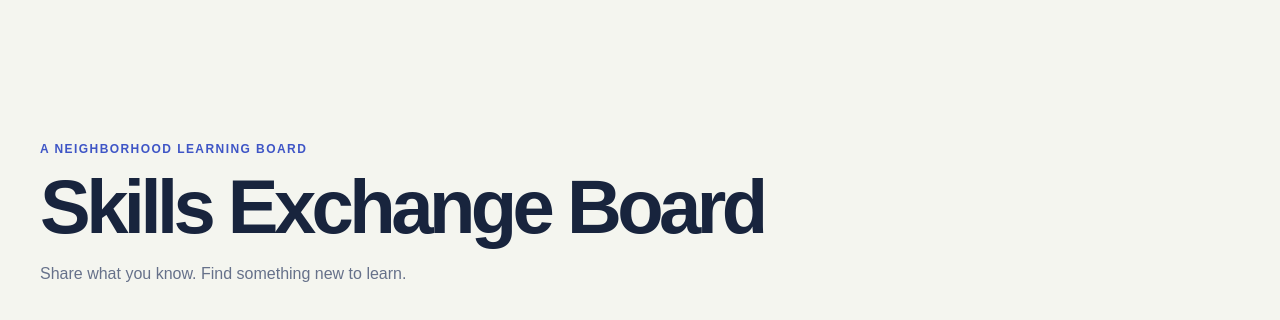
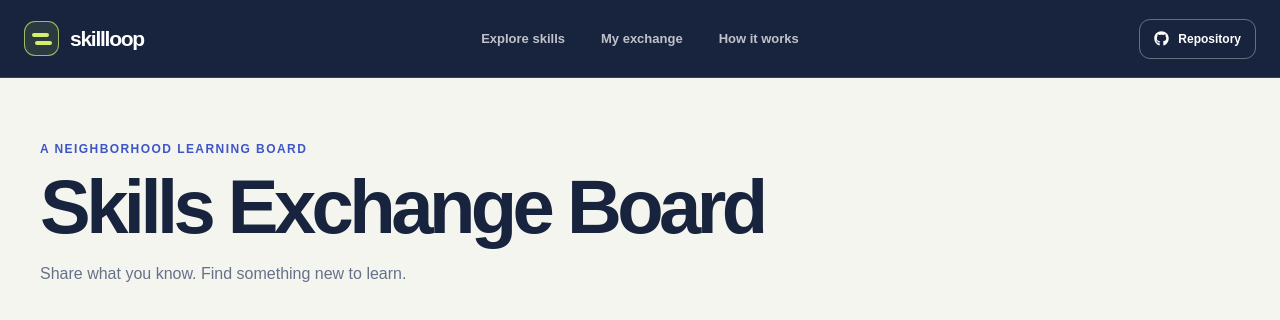
Before and after one commit to a2rp/skills-exchange-board, a React (Vite) app: page / in a window 1280 px wide. Shown: the top 320 px of the page. Built offline with nearby package versions, Linux system fonts and the light colour scheme.

Commit message:
feat: add fixed navigation header

```diff
--- a/src/App.jsx
+++ b/src/App.jsx
@@ -1,7 +1,9 @@
+import SiteHeader from "./components/siteHeader/index.jsx";
 import styles from "./App.module.css";
 
 const App = () => (
-    <div className={styles.appShell}>
+    <div className={styles.appShell} id="top">
+        <SiteHeader />
         <main className={styles.pageContent}>
             <p className={styles.label}>A neighborhood learning board</p>
             <h1>Skills Exchange Board</h1>
--- /dev/null
+++ b/src/components/siteHeader/index.jsx
@@ -0,0 +1,96 @@
+import { useEffect, useRef, useState } from "react";
+import { FaBars, FaGithub, FaXmark } from "react-icons/fa6";
+import styles from "./styles.module.css";
+
+const navigationLinks = [
+    { href: "#exchange-board", label: "Explore skills" },
+    { href: "#your-card", label: "My exchange" },
+    { href: "#how-it-works", label: "How it works" },
+];
+
+const SiteHeader = () => {
+    const [menuOpen, setMenuOpen] = useState(false);
+    const headerRef = useRef(null);
+
+    useEffect(() => {
+        if (!menuOpen) {
+            return undefined;
+        }
+
+        const closeOnOutsideClick = (event) => {
+            if (!headerRef.current?.contains(event.target)) {
+                setMenuOpen(false);
+            }
+        };
+        const closeOnEscape = (event) => {
+            if (event.key === "Escape") {
+                setMenuOpen(false);
+            }
+        };
+
+        document.addEventListener("pointerdown", closeOnOutsideClick);
+        document.addEventListener("keydown", closeOnEscape);
+
+        return () => {
+            document.removeEventListener("pointerdown", closeOnOutsideClick);
+            document.removeEventListener("keydown", closeOnEscape);
+        };
+    }, [menuOpen]);
+
+    const closeMenu = () => setMenuOpen(false);
+
+    return (
+        <header className={styles.siteHeader} ref={headerRef}>
+            <div className={styles.inner}>
+                <a className={styles.brand} href="#top" aria-label="Skillloop home">
+                    <span className={styles.brandIcon} aria-hidden="true">
+                        <span />
+                        <span />
+                    </span>
+                    <span>skillloop</span>
+                </a>
+
+                <nav
+                    className={menuOpen ? styles.navOpen : styles.nav}
+                    id="site-navigation"
+                    aria-label="Main navigation"
+                >
+                    {navigationLinks.map((link) => (
+                        <a
+                            className={styles.navLink}
+                            href={link.href}
+                            key={link.href}
+                            onClick={closeMenu}
+                        >
+                            {link.label}
+                        </a>
+                    ))}
+                </nav>
+
+                <div className={styles.actions}>
+                    <a
+                        className={styles.repositoryLink}
+                        href="https://github.com/a2rp/skills-exchange-board"
+                        target="_blank"
+                        rel="noreferrer"
+                    >
+                        <FaGithub aria-hidden="true" />
+                        <span>Repository</span>
+                    </a>
+                    <button
+                        className={styles.menuButton}
+                        type="button"
+                        aria-label={menuOpen ? "Close menu" : "Open menu"}
+                        aria-expanded={menuOpen}
+                        aria-controls="site-navigation"
+                        onClick={() => setMenuOpen((open) => !open)}
+                    >
+                        {menuOpen ? <FaXmark aria-hidden="true" /> : <FaBars aria-hidden="true" />}
+                    </button>
+                </div>
+            </div>
+        </header>
+    );
+};
+
+export default SiteHeader;
--- /dev/null
+++ b/src/components/siteHeader/styles.module.css
@@ -0,0 +1,181 @@
+.siteHeader {
+    position: fixed;
+    z-index: 20;
+    inset: 0 0 auto;
+    height: 78px;
+    border-bottom: 1px solid rgba(255, 255, 255, 0.14);
+    background: var(--ink);
+    color: #fff;
+
+    .inner {
+        display: grid;
+        grid-template-columns: 1fr auto 1fr;
+        align-items: center;
+        width: min(100% - 48px, 1320px);
+        height: 100%;
+        margin: 0 auto;
+    }
+
+    .brand {
+        display: inline-flex;
+        align-items: center;
+        gap: 11px;
+        width: fit-content;
+        color: #fff;
+        font-size: 21px;
+        font-weight: 800;
+        letter-spacing: -0.06em;
+    }
+
+    .brandIcon {
+        display: grid;
+        width: 35px;
+        height: 35px;
+        padding: 7px;
+        place-content: center;
+        gap: 4px;
+        border: 1px solid rgba(213, 239, 104, 0.7);
+        border-radius: 11px;
+        background: rgba(213, 239, 104, 0.1);
+
+        span {
+            display: block;
+            width: 17px;
+            height: 4px;
+            border-radius: 4px;
+            background: var(--lime);
+        }
+
+        span:first-child {
+            margin-right: 3px;
+        }
+
+        span:last-child {
+            margin-left: 3px;
+        }
+    }
+
+    .nav {
+        display: flex;
+        align-items: center;
+        gap: 8px;
+    }
+
+    .navLink {
+        padding: 9px 13px;
+        border: 1px solid transparent;
+        border-radius: 10px;
+        color: rgba(255, 255, 255, 0.72);
+        font-size: 13px;
+        font-weight: 700;
+        transition: border-color 160ms ease, box-shadow 160ms ease;
+
+        &:hover,
+        &:focus-visible {
+            border-color: rgba(213, 239, 104, 0.55);
+            box-shadow: 0 0 0 3px rgba(213, 239, 104, 0.1);
+            outline: none;
+        }
+    }
+
+    .actions {
+        display: flex;
+        justify-content: flex-end;
+        align-items: center;
+        gap: 10px;
+    }
+
+    .repositoryLink,
+    .menuButton {
+        display: inline-flex;
+        align-items: center;
+        justify-content: center;
+        gap: 9px;
+        min-height: 40px;
+        padding: 0 14px;
+        border: 1px solid rgba(255, 255, 255, 0.34);
+        border-radius: 11px;
+        color: #fff;
+        background: transparent;
+        font-size: 12px;
+        font-weight: 700;
+        transition: border-color 160ms ease, box-shadow 160ms ease;
+
+        svg {
+            width: 15px;
+            height: 15px;
+        }
+
+        &:hover,
+        &:focus-visible {
+            border-color: var(--lime);
+            box-shadow: 0 0 0 3px rgba(213, 239, 104, 0.13);
+            outline: none;
+        }
+    }
+
+    .menuButton {
+        display: none;
+        width: 40px;
+        padding: 0;
+    }
+
+    @media (max-width: 760px) {
+        .inner {
+            grid-template-columns: 1fr auto;
+            width: min(100% - 32px, 1320px);
+        }
+
+        .nav,
+        .navOpen {
+            position: absolute;
+            top: calc(100% + 1px);
+            right: 0;
+            left: 0;
+            display: none;
+            padding: 10px 16px 16px;
+            border-bottom: 1px solid rgba(255, 255, 255, 0.14);
+            background: var(--ink);
+        }
+
+        .navOpen {
+            display: grid;
+            gap: 5px;
+        }
+
+        .navLink {
+            padding: 12px;
+        }
+
+        .repositoryLink {
+            min-height: 38px;
+            padding: 0 10px;
+        }
+
+        .menuButton {
+            display: inline-flex;
+        }
+    }
+
+    @media (max-width: 430px) {
+        .brand {
+            gap: 8px;
+            font-size: 19px;
+        }
+
+        .repositoryLink {
+            gap: 0;
+            width: 40px;
+            padding: 0;
+        }
+
+        .repositoryLink span {
+            position: absolute;
+            width: 1px;
+            height: 1px;
+            overflow: hidden;
+            clip: rect(0, 0, 0, 0);
+            white-space: nowrap;
+        }
+    }
+}
```
